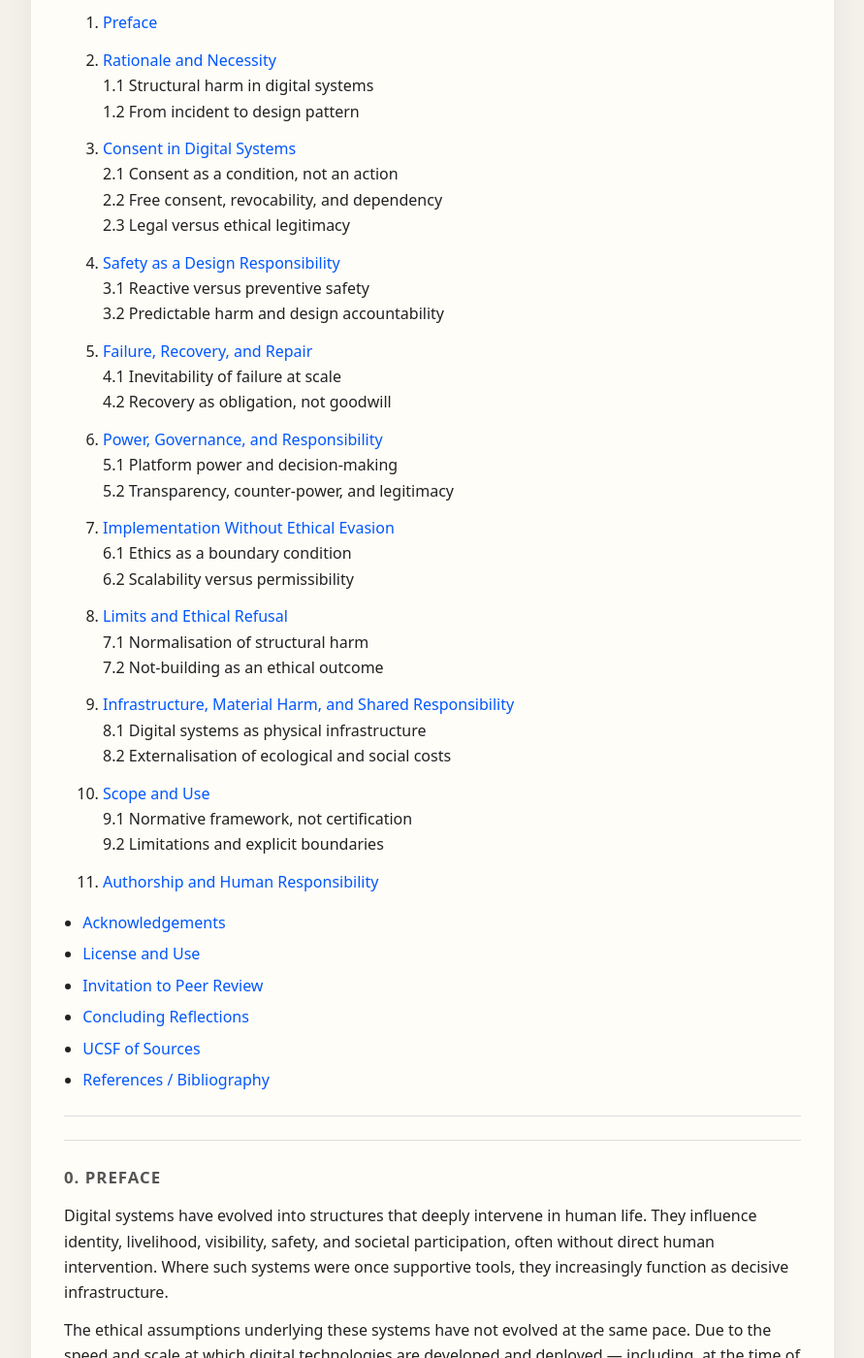
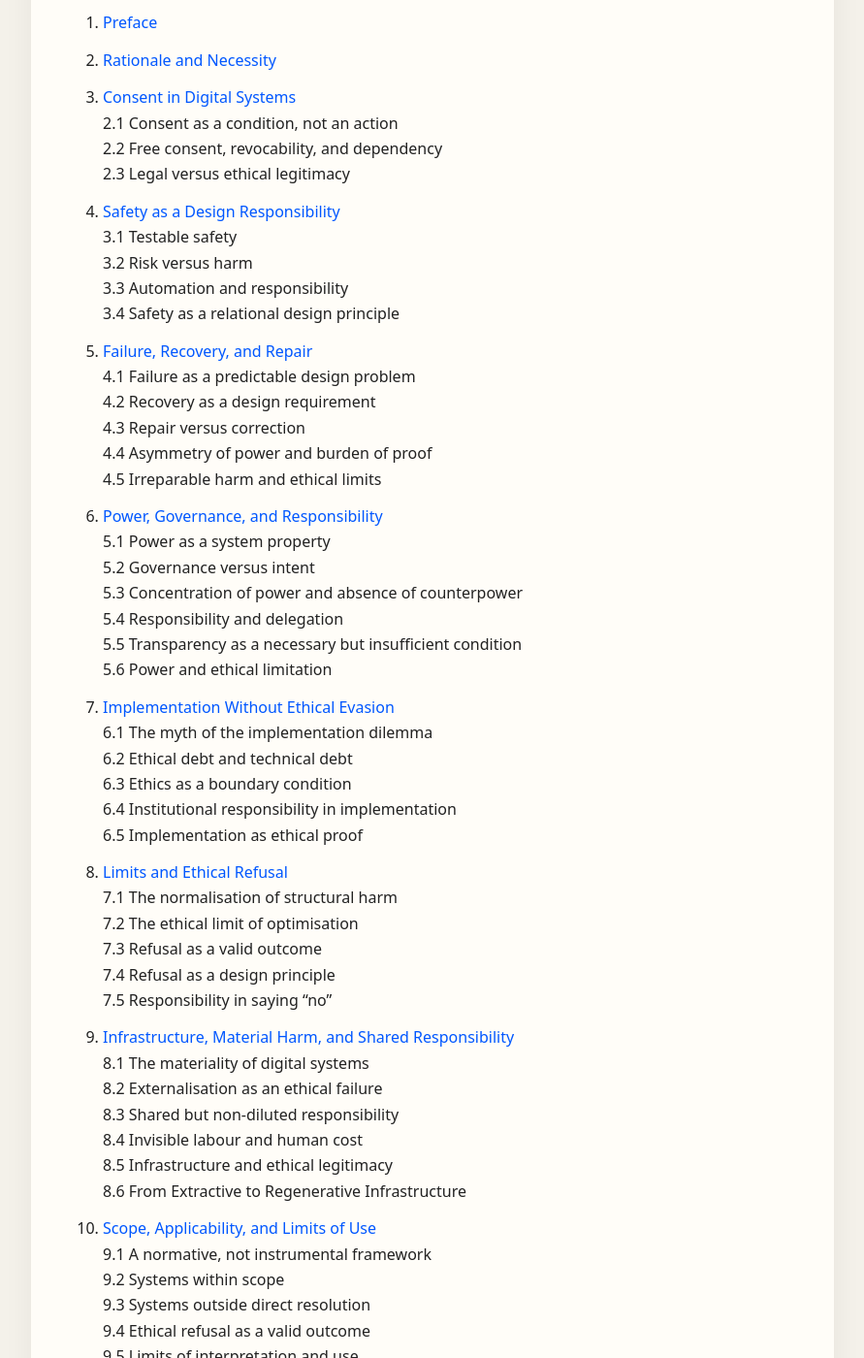
Before and after one commit to MartijnBruzzese/ModelHaven-Studio, a Jekyll site: the page built from WHITE_PAPERS/EN/UCSF_WHITE_PAPER_EN_v1.0.md, in a window 1280 px wide and 1400 px high, scrolled down 345 px. Shown: the whole window at 97% size, without its empty margins (194-1085 px from the left). Built offline with Jekyll 4.4.1, drawn with Linux system fonts in a browser that asks for light colours; some of the changed text lies outside the part shown.

Commit message:
Update UCSF_WHITE_PAPER_EN_v1.0.md
fixed toc add 8.6

```diff
--- a/WHITE_PAPERS/EN/UCSF_WHITE_PAPER_EN_v1.0.md
+++ b/WHITE_PAPERS/EN/UCSF_WHITE_PAPER_EN_v1.0.md
@@ -16,8 +16,6 @@ title: UCSF White paper EN v1.0
 0. [Preface](#0-preface)
 
 1. [Rationale and Necessity](#ch-1)
-   1.1 Structural harm in digital systems
-   1.2 From incident to design pattern
 
 2. [Consent in Digital Systems](#ch-2)
    2.1 Consent as a condition, not an action
@@ -25,32 +23,54 @@ title: UCSF White paper EN v1.0
    2.3 Legal versus ethical legitimacy
 
 3. [Safety as a Design Responsibility](#ch-3)
-   3.1 Reactive versus preventive safety
-   3.2 Predictable harm and design accountability
+   3.1 Testable safety
+   3.2 Risk versus harm
+   3.3 Automation and responsibility
+   3.4 Safety as a relational design principle
 
 4. [Failure, Recovery, and Repair](#ch-4)
-   4.1 Inevitability of failure at scale
-   4.2 Recovery as obligation, not goodwill
+   4.1 Failure as a predictable design problem
+   4.2 Recovery as a design requirement
+   4.3 Repair versus correction
+   4.4 Asymmetry of power and burden of proof
+   4.5 Irreparable harm and ethical limits
 
 5. [Power, Governance, and Responsibility](#ch-5)
-   5.1 Platform power and decision-making
-   5.2 Transparency, counter-power, and legitimacy
+   5.1 Power as a system property
+   5.2 Governance versus intent
+   5.3 Concentration of power and absence of counterpower
+   5.4 Responsibility and delegation
+   5.5 Transparency as a necessary but insufficient condition
+   5.6 Power and ethical limitation
 
 6. [Implementation Without Ethical Evasion](#ch-6)
-   6.1 Ethics as a boundary condition
-   6.2 Scalability versus permissibility
+   6.1 The myth of the implementation dilemma
+   6.2 Ethical debt and technical debt
+   6.3 Ethics as a boundary condition
+   6.4 Institutional responsibility in implementation
+   6.5 Implementation as ethical proof
 
 7. [Limits and Ethical Refusal](#ch-7)
-   7.1 Normalisation of structural harm
-   7.2 Not-building as an ethical outcome
+   7.1 The normalisation of structural harm
+   7.2 The ethical limit of optimisation
+   7.3 Refusal as a valid outcome
+   7.4 Refusal as a design principle
+   7.5 Responsibility in saying “no”
 
 8. [Infrastructure, Material Harm, and Shared Responsibility](#ch-8)
-   8.1 Digital systems as physical infrastructure
-   8.2 Externalisation of ecological and social costs
+   8.1 The materiality of digital systems
+   8.2 Externalisation as an ethical failure
+   8.3 Shared but non-diluted responsibility
+   8.4 Invisible labour and human cost
+   8.5 Infrastructure and ethical legitimacy
+   8.6 From Extractive to Regenerative Infrastructure
 
-9. [Scope and Use](#ch-9)
-   9.1 Normative framework, not certification
-   9.2 Limitations and explicit boundaries
+9. [Scope, Applicability, and Limits of Use](#ch-9)
+   9.1 A normative, not instrumental framework
+   9.2 Systems within scope
+   9.3 Systems outside direct resolution
+   9.4 Ethical refusal as a valid outcome
+   9.5 Limits of interpretation and use
 
 10. [Authorship and Human Responsibility](#ch-10)
 
@@ -58,10 +78,9 @@ title: UCSF White paper EN v1.0
 - [License and Use](#license-and-use)
 - [Invitation to Peer Review](#invitation-to-peer-review)
 - [Concluding Reflections](#concluding-reflections)
-- [UCSF of Sources](#accessibility-of-sources)
+- [Accessibility of Sources](#accessibility-of-sources)
 - [References / Bibliography](#references--bibliography)
 
----
 ---
 
 <a id="0-preface"></a>
```
